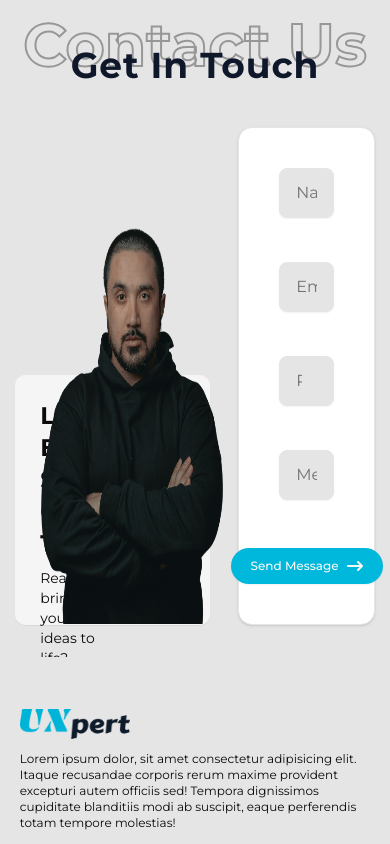
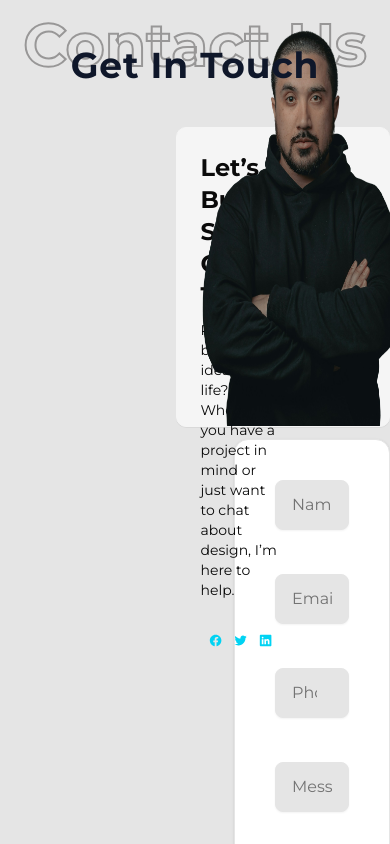
Before and after one commit to Maryammuhammadafzal/UX_Portfolio, a React (Vite) app: page / in a window 390 px wide. Shown: the part 7760-8604 px from the top of the page. Built offline with nearby package versions, Linux system fonts and the light colour scheme; a web font is replaced by a local one.

Commit message:
creating contact section responsive

```diff
--- a/src/Pages/Contact.jsx
+++ b/src/Pages/Contact.jsx
@@ -27,10 +27,10 @@ const Contact = () => {
             textSize="text-5xl"
           />
         </div>
-        <div className="flex justify-center items-end w-full h-auto gap-3 mt-3">
+        <div className="flex max-md:flex-col justify-center items-end w-full h-auto gap-3 mt-3">
           {/* Card */}
-          <div className="card w-[50%] h-auto flex justify-end items-end ">
-            <div className="businessCard p-3 max-w-[658px] rounded-lg shadow-2xs relative overflow-visible border border-neutral-100 bg-neutral-100 flex justify-between gap-2 w-full h-[250px]">
+          <div className="card w-[50%] max-xl:w-[55%] h-auto flex justify-end items-end ">
+            <div className="businessCard p-3 max-w-[708px] rounded-lg shadow-2xs relative overflow-visible border border-neutral-100 bg-neutral-100 flex justify-between gap-2 w-full h-[250px] max-xl:h-[300px]">
               <div className="content w-[55%] flex flex-col gap-2 p-3">
                 <h2 className="text-2xl font-bold">
                   Let’s Build Something Great Together!
@@ -56,7 +56,7 @@ const Contact = () => {
           </div>
 
           {/* Form */}
-          <Card className="w-[35%] ml-4 px-4 py-10">
+          <Card className="w-[35%] max-xl:w-[40%] ml-4 px-4 py-10">
             <CardContent className="space-y-11">
               <Input
                 type="text"
```
